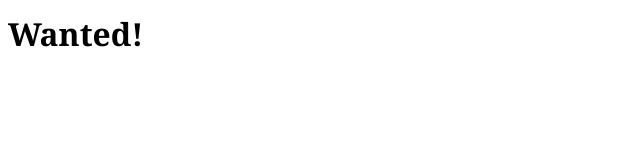
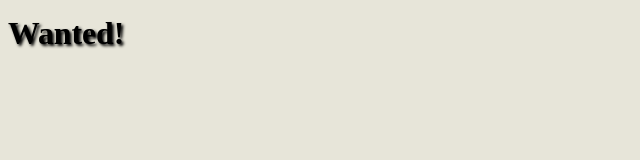
Before and after one commit to chenise-paquette/dsn1676-assignment-1, a plain HTML site: page index.html in a window 1280 px wide. Shown: the whole page, without its empty margins (0-640 px from the left). Drawn offline with Linux system fonts and the light colour scheme.

Commit message:
Created Background colour

```diff
--- a/css/main.css
+++ b/css/main.css
@@ -16,3 +16,12 @@ html {
 *, *::before, *::after {
     box-sizing: inherit;
 }
+
+body {
+    background-color: #E7E5D9;
+}
+
+
+h1{
+    display: inline-block;
+    text-shadow: 2px 2px 3px;
--- a/css/type.css
+++ b/css/type.css
@@ -1,4 +1,4 @@
-html {
+#ehtml {
   font: normal 100%/1.5 Georgia,serif;
 }
 
```
Also changed, not shown: index.html (+29 -0 lines), assets/noun_13789_cc.svg (added), assets/noun_7473_cc.svg (added), assets/noun_875_cc.svg (added), assets/public-domain-images-vintage-mugshots-1920s-nswpd-0006-753x557.jpg (added), assets/public-domain-images-vintage-mugshots-1920s-nswpd-0115.jpg (added), design/noun_13789_cc.svg (added), design/noun_7473_cc.svg (added), design/noun_875_cc.svg (added), images/public-domain-images-vintage-mugshots-1920s-nswpd-0006-753x557.jpg (added), images/public-domain-images-vintage-mugshots-1920s-nswpd-0115.jpg (added), 6 other files.
